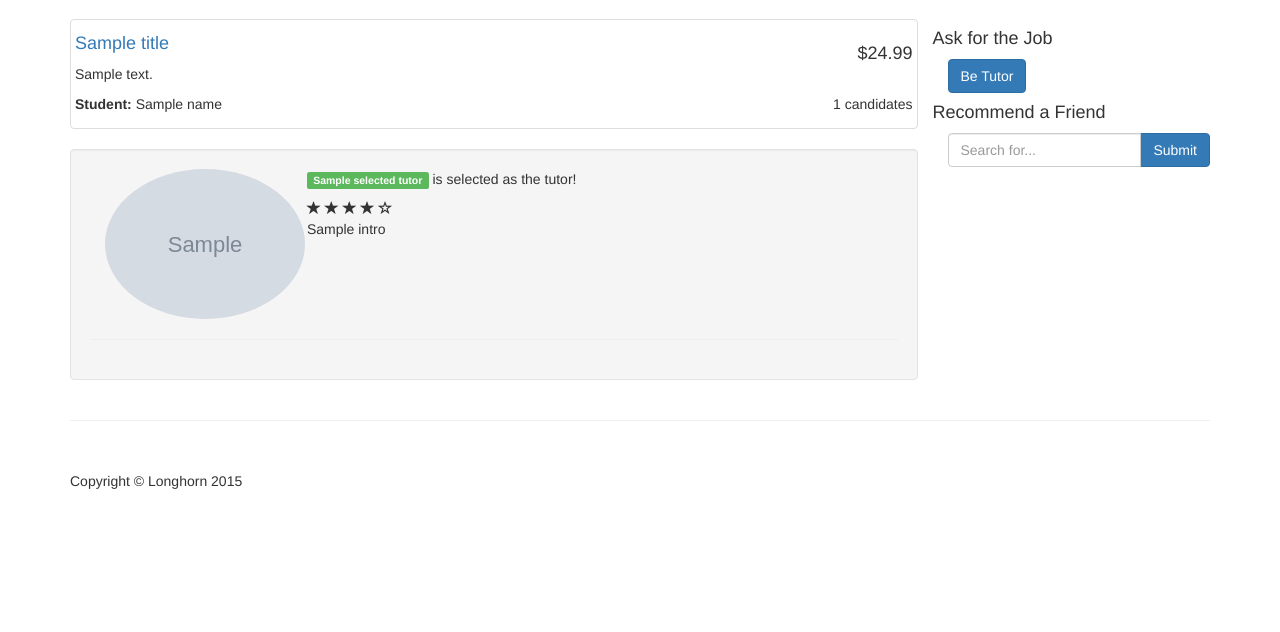
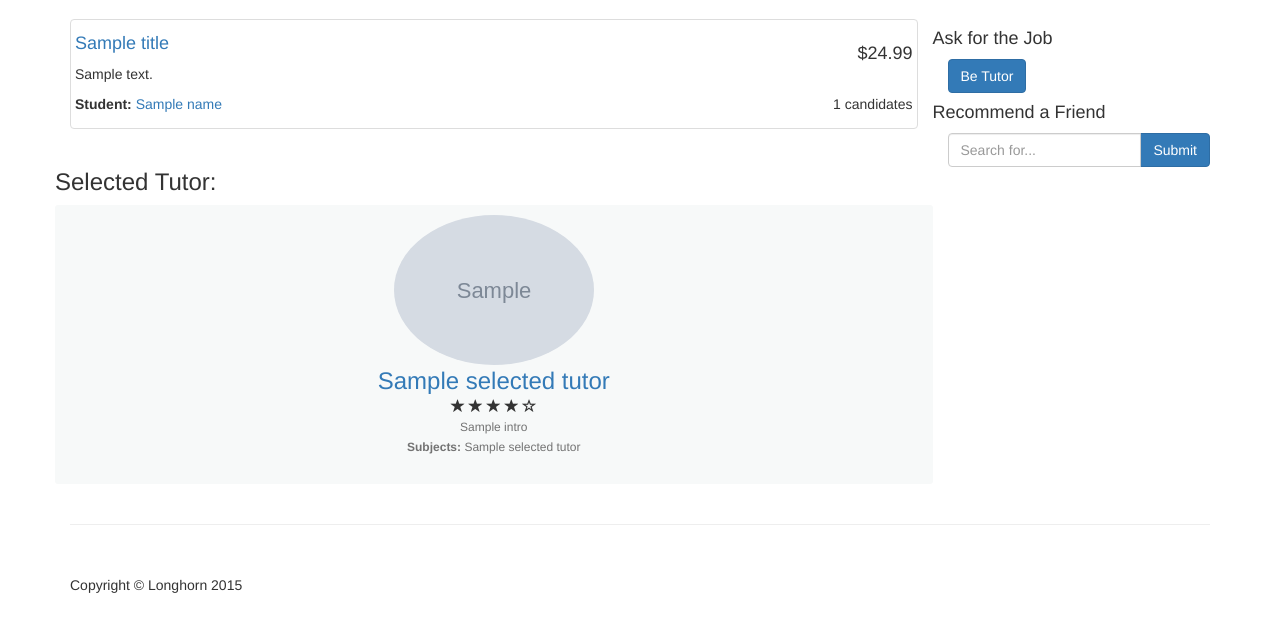
Before and after one commit to acatinfd/longhorntutor, a Python web app: template templates/order.html in a window 1280 px wide. Shown: the part 51-683 px from the top of the page. Run offline with Jinja, Linux system fonts and the light colour scheme; the template is opened without the code that fills it: most values are stand-ins (such as "Sample title", 1, 10 or a date in 2020); grey boxes marked "Sample" are stand-in pictures; some libraries are stand-ins or nearby versions.

Commit message:
Add User Info page

```diff
--- a/main.py
+++ b/main.py
@@ -4,6 +4,7 @@ from handlers.MainPage import MainPage
 from handlers.Order import Order
 from handlers.Profile import Profile
 from handlers.Search import Search
+from handlers.UserInfo import UserInfo
 
 from handlers.api.AcceptInvite import AcceptInvite
 from handlers.api.AcceptTutor import AcceptTutor
@@ -27,6 +28,7 @@ app = webapp2.WSGIApplication([
     ('/order', Order),
     ('/profile', Profile),
     ('/search', Search),
+    ('/userinfo', UserInfo),
     ('/api/acceptinvite', AcceptInvite),
     ('/api/accepttutor', AcceptTutor),
     ('/api/createneworder', CreateNewOrder),
--- a/templates/css/styles.css
+++ b/templates/css/styles.css
@@ -45,3 +45,65 @@ nav li button {
 img {
   max-width: 200px;
 }
+
+
+/*
+for profile
+*/
+
+.card {
+    padding-top: 20px;
+    margin: 0px 0 20px 0;
+    background-color: rgba(214, 224, 226, 0.2);
+    border-top-width: 0;
+    border-bottom-width: 2px;
+    -webkit-border-radius: 3px;
+    -moz-border-radius: 3px;
+    border-radius: 3px;
+    -webkit-box-shadow: none;
+    -moz-box-shadow: none;
+    box-shadow: none;
+    -webkit-box-sizing: border-box;
+    -moz-box-sizing: border-box;
+    box-sizing: border-box;
+}
+
+
+.card.hovercard {
+    position: relative;
+    padding-top: 0;
+    overflow: hidden;
+    text-align: center;
+    background-color: rgba(214, 224, 226, 0.2);
+}
+
+.card.hovercard .avatar {
+    position: relative;
+    top: 10px;
+    margin-bottom: 10px;
+}
+
+.card.hovercard .info {
+    padding: 4px 8px 10px;
+}
+
+.card.hovercard .info .title {
+    margin-bottom: 4px;
+    font-size: 24px;
+    line-height: 1;
+    color: #262626;
+    vertical-align: middle;
+}
+
+.card.hovercard .info .desc {
+    overflow: hidden;
+    font-size: 12px;
+    line-height: 20px;
+    color: #737373;
+    text-overflow: ellipsis;
+}
+
+.card.hovercard .bottom {
+    padding: 0 20px;
+    margin-bottom: 17px;
+}
--- a/templates/order.html
+++ b/templates/order.html
@@ -16,7 +16,7 @@
               <p class="pull-right">{{ candidates|length }} candidates</p>
             {% endif %}
             <p>
-                <b>Student:</b> {{ name }}
+                <b>Student:</b> <a href="/userinfo?user_id={{ owner_id }}">{{ name }}</a>
             </p>
             {% if own_the_order %}
             <p>
@@ -33,24 +33,30 @@
     </div>
     {% endif %}
 
-    <div class="well">
     {% if selectedTutor %}
       <div class="row">
-          <div class="col-md-12">
-            <div class="col-md-3">
-              <span><img src="{{ selectedTutor['picture'] }}" class="avatar img-circle" alt="avatar"></span>
+        <h3 >
+          Selected Tutor:
+        </h3>
+        <div>
+        <div class="card hovercard">
+            <img src="{{ selectedTutor['picture'] }}" class="avatar img-circle" alt="avatar">
+            <div class="info">
+                <div class="title">
+                    <a href="/userinfo?user_id={{ selectedTutor['user_id'] }}">{{ selectedTutor['name'] }}</a>
                 </div>
-            <div class="col-md-9">
-              <p><span class="label label-success">{{ selectedTutor['name'] }}</span> is selected as the tutor!</p>
-
                 {% for i in range(selectedTutor['tutor_rating']) %}
                   <span class="glyphicon glyphicon-star"></span>
                 {% endfor %}
                 {% for i in range(5 - selectedTutor['tutor_rating']) %}
                   <span class="glyphicon glyphicon-star-empty"></span>
                 {% endfor %}
-
-              <p>{{ selectedTutor['intro'] }}</p>
+                <div class="desc">{{ selectedTutor['intro'] }}</div>
+                <div class="desc">
+                  <strong>Subjects:</strong>
+                  {{ selectedTutor['subjects'] }}
+                </div>
+                <div class="desc">
                   {% if own_the_order %}
                   <p>
                       <b>Contact:</b> {{ email }}
@@ -58,11 +64,17 @@
                   {% endif %}
                 </div>
             </div>
+
+            <div class="bottom">
             </div>
-      <hr>
+        </div>
+      </div>
+      </div>
       {% elif candidates|length == 0 %}
+
           <p> No candidate is available at the moment </p>
         {% else %}
+        <div class="well">
         <p> Candidates for this student </p>
           {% for p in candidates %}
           <div class="row">
@@ -76,19 +88,21 @@
                 {% for i in range(5 - p['tutor_rating']) %}
                   <span class="glyphicon glyphicon-star-empty"></span>
                 {% endfor %}
-                  {{ p['name'] }}
+                  <a href="/userinfo?user_id={{ p['user_id'] }}">{{ p['name'] }}</a>
+                  {% if user_id == owner_id %}
                   <form action="/api/accepttutor" method="post">
-                    <input type="submit" class="btn btn-primary pull-right" value="Accept"></input>
+                    <input type="submit" class="btn btn-primary pull-right" value="Accept" hidden></input>
                     <input type="hidden" value="{{ p['user_id'] }}" name="user_id">
                     <input type="hidden" value="{{ order_id }}" name="order_id">
                   </form>
+                  {% endif %}
                   <p>{{ p['intro'] }}</p>
               </div>
           </div>
           <hr>
           {% endfor %}
+        </div>
         {% endif %}
-    </div>
   </div>
 
   {% if not hasSelectedTutor %}
```
Also changed, not shown: handlers/UserInfo.py (added, +23 -0 lines), handlers/api/SearchUser.py (+9 -5 lines), templates/search.html (+17 -5 lines), templates/userinfo.html (added, +51 -0 lines). Lines whose indentation alone changed are shown as unchanged.
